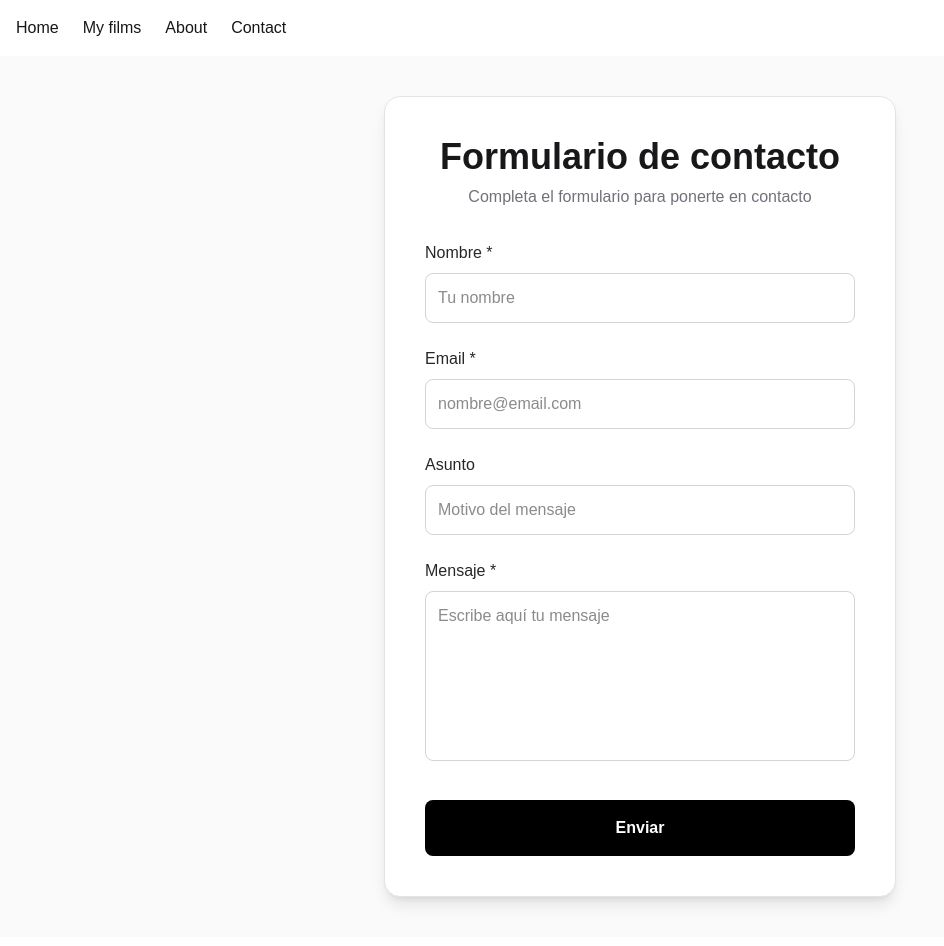
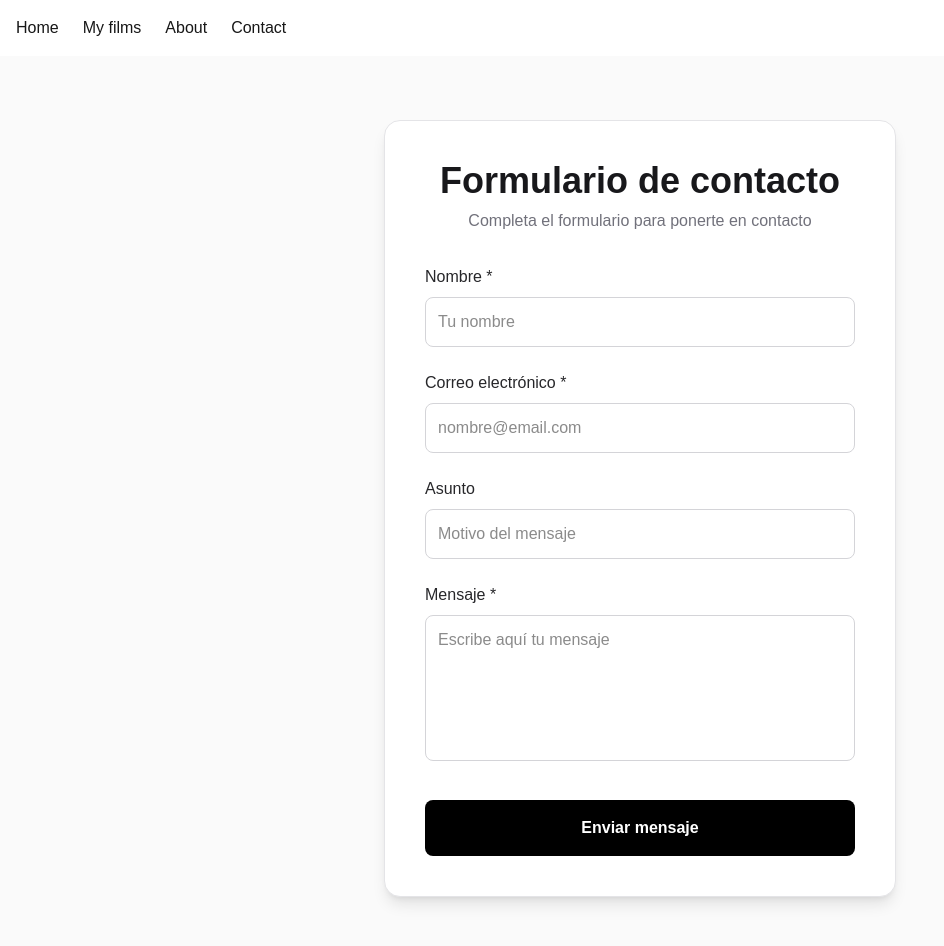
Before and after one commit to 4GeeksAcademy/sp-aie-01-react-collaborative-04, a Next.js app in the folder my-app/: page /contact in a window 1280 px wide. Shown: the top 946 px of the page, without its empty margins (0-944 px from the left). Built offline with nearby package versions, Linux system fonts and the light colour scheme.

Commit message:
Save final contact form

```diff
--- a/my-app/app/contact/page.tsx
+++ b/my-app/app/contact/page.tsx
@@ -1,9 +1,7 @@
 export default function ContactPage() {
   return (
-    <main className="flex min-h-screen items-center justify-center bg-zinc-50 px-4 py-10">
-
+    <main className="flex min-h-screen items-center justify-center bg-zinc-50 px-4 py-16">
       <section className="w-full max-w-lg rounded-2xl border border-zinc-200 bg-white p-10 shadow-lg">
-
         <h1 className="mb-2 text-center text-4xl font-bold text-zinc-900">
           Formulario de contacto
         </h1>
@@ -13,21 +11,17 @@ export default function ContactPage() {
         </p>
 
         <form className="flex flex-col gap-6">
-
           <div>
-            <label
-              htmlFor="name"
-              className="mb-2 block font-medium text-zinc-800"
-            >
+            <label htmlFor="name" className="mb-2 block font-medium text-zinc-800">
               Nombre *
             </label>
-
             <input
               id="name"
               name="name"
               type="text"
               required
               minLength={2}
+              maxLength={50}
               autoComplete="name"
               placeholder="Tu nombre"
               className="w-full rounded-lg border border-zinc-300 p-3 outline-none transition focus:border-black focus:ring-2 focus:ring-zinc-300"
@@ -35,13 +29,9 @@ export default function ContactPage() {
           </div>
 
           <div>
-            <label
-              htmlFor="email"
-              className="mb-2 block font-medium text-zinc-800"
-            >
-              Email *
+            <label htmlFor="email" className="mb-2 block font-medium text-zinc-800">
+              Correo electrónico *
             </label>
-
             <input
               id="email"
               name="email"
@@ -54,36 +44,30 @@ export default function ContactPage() {
           </div>
 
           <div>
-            <label
-              htmlFor="subject"
-              className="mb-2 block font-medium text-zinc-800"
-            >
+            <label htmlFor="subject" className="mb-2 block font-medium text-zinc-800">
               Asunto
             </label>
-
             <input
               id="subject"
               name="subject"
               type="text"
+              maxLength={100}
               placeholder="Motivo del mensaje"
               className="w-full rounded-lg border border-zinc-300 p-3 outline-none transition focus:border-black focus:ring-2 focus:ring-zinc-300"
             />
           </div>
 
           <div>
-            <label
-              htmlFor="message"
-              className="mb-2 block font-medium text-zinc-800"
-            >
+            <label htmlFor="message" className="mb-2 block font-medium text-zinc-800">
               Mensaje *
             </label>
-
             <textarea
               id="message"
               name="message"
-              rows={6}
+              rows={5}
               required
               minLength={5}
+              maxLength={500}
               placeholder="Escribe aquí tu mensaje"
               className="w-full resize-none rounded-lg border border-zinc-300 p-3 outline-none transition focus:border-black focus:ring-2 focus:ring-zinc-300"
             />
@@ -91,15 +75,12 @@ export default function ContactPage() {
 
           <button
             type="submit"
-            className="mt-2 rounded-lg bg-black p-4 font-semibold text-white transition hover:bg-zinc-800"
+            className="mt-2 rounded-lg bg-black p-4 font-semibold text-white transition hover:bg-zinc-800 active:scale-[0.99]"
           >
-            Enviar
+            Enviar mensaje
           </button>
-
         </form>
-
       </section>
-
     </main>
   );
 }
```
